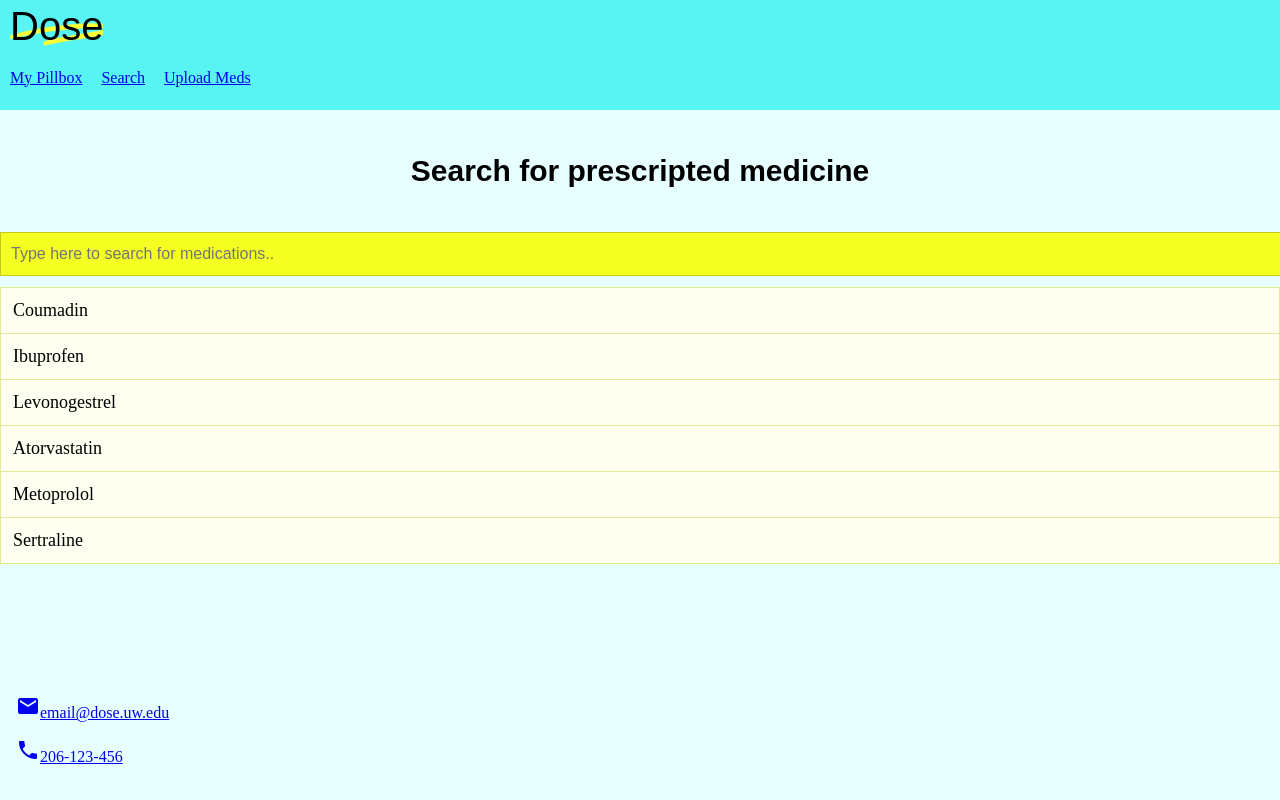
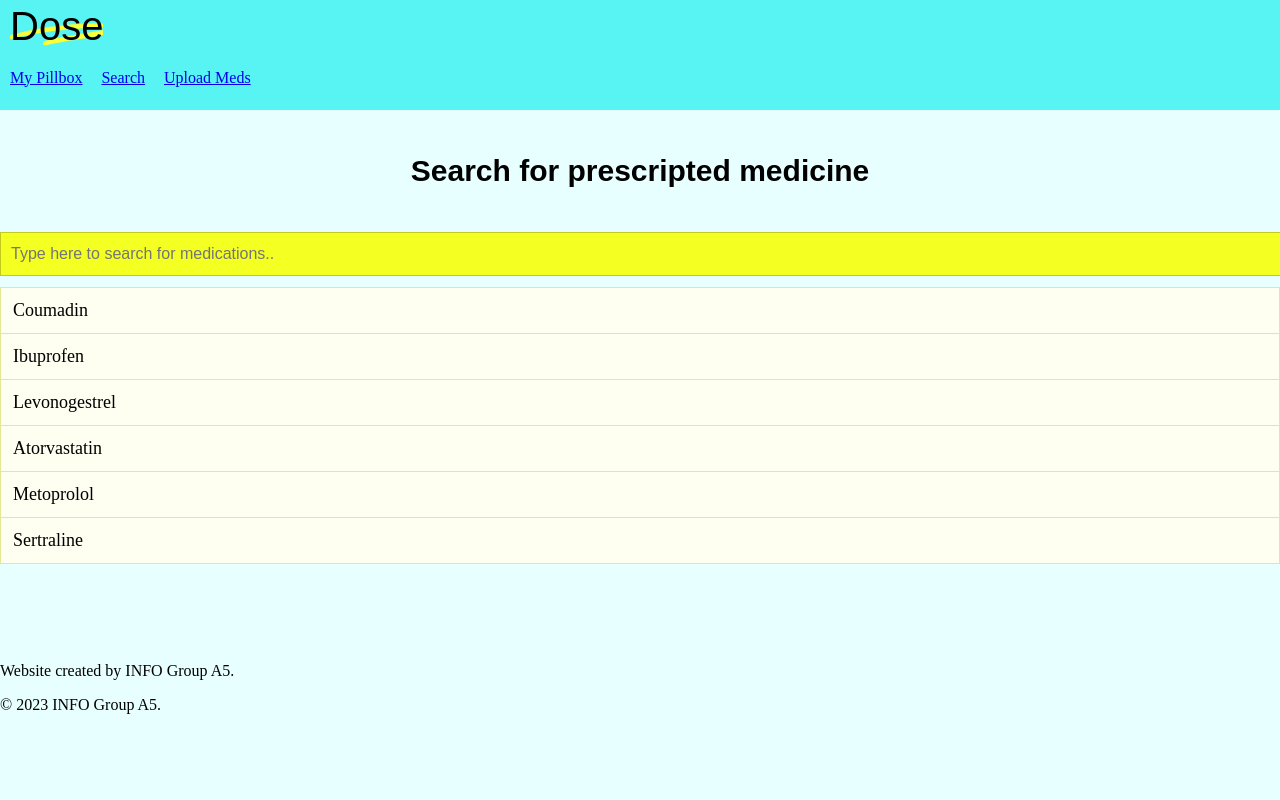
Before and after one commit to info340-su23/project-GConscious, a plain HTML site: page Static_MockUp/Search.html in a window 1280 px wide. Shown: the top 800 px of the page. Drawn offline with Linux system fonts and the light colour scheme; a web font is replaced by a local one.

Commit message:
footer changes

```diff
--- a/Static_MockUp/Search.html
+++ b/Static_MockUp/Search.html
@@ -45,12 +45,13 @@
         </ul>
         </div>
     </main>
-    <footer>
-        <div class="footer-container">
-            <p><a href="mailto:email@dose.uw.edu"><span class="material-icons">email</span>email@dose.uw.edu</a></p>
-            <p><a href="tel:206-123-456"><span class="material-icons">phone</span>206-123-456</a></p>
-        </div>
-    </footer>
+    <footer class="foot-container">
+        <p>Website created by INFO Group A5.</p>
+        <!-- <address>
+          Contact us at <a href="labram@uw.edu">labradm@uw.edu</a>, or at <a href="tel:555-123-4567">(555) 123-4567</a>
+        </address> -->
+        <p>&copy; 2023 INFO Group A5.</p>
+      </footer>
 </body>
 
 </html>
```
Also changed, not shown: Static_MockUp/Upload.html (+11 -10 lines), index.html (+6 -5 lines).
